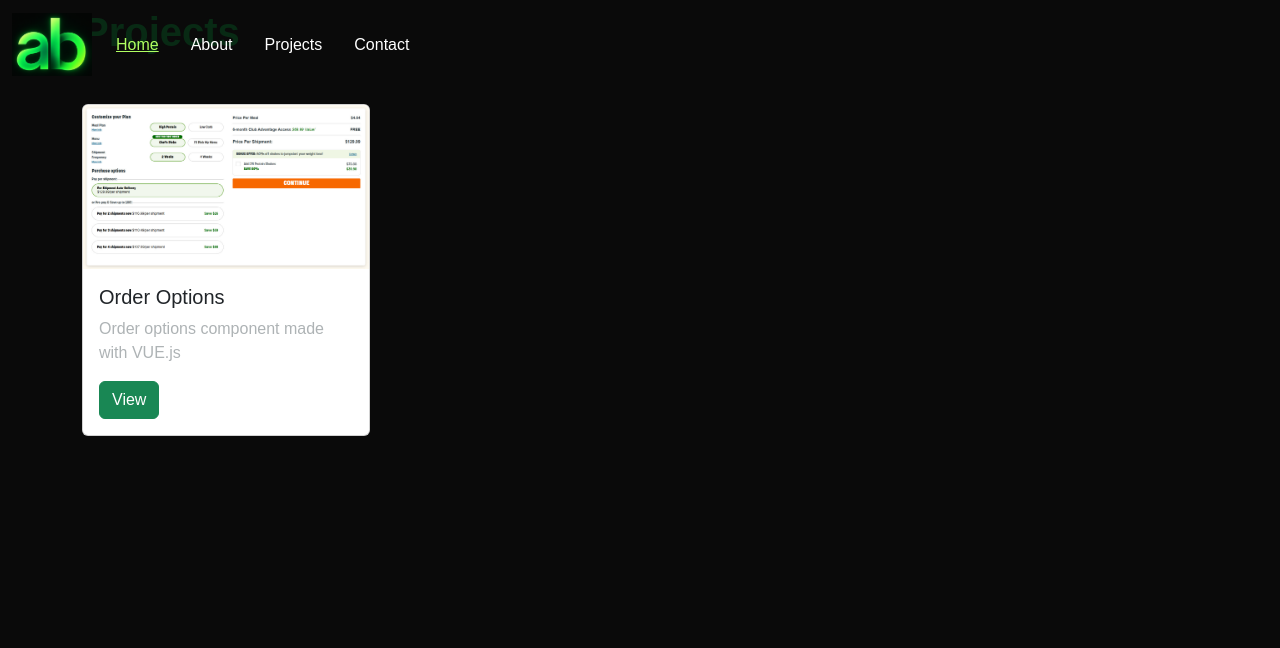
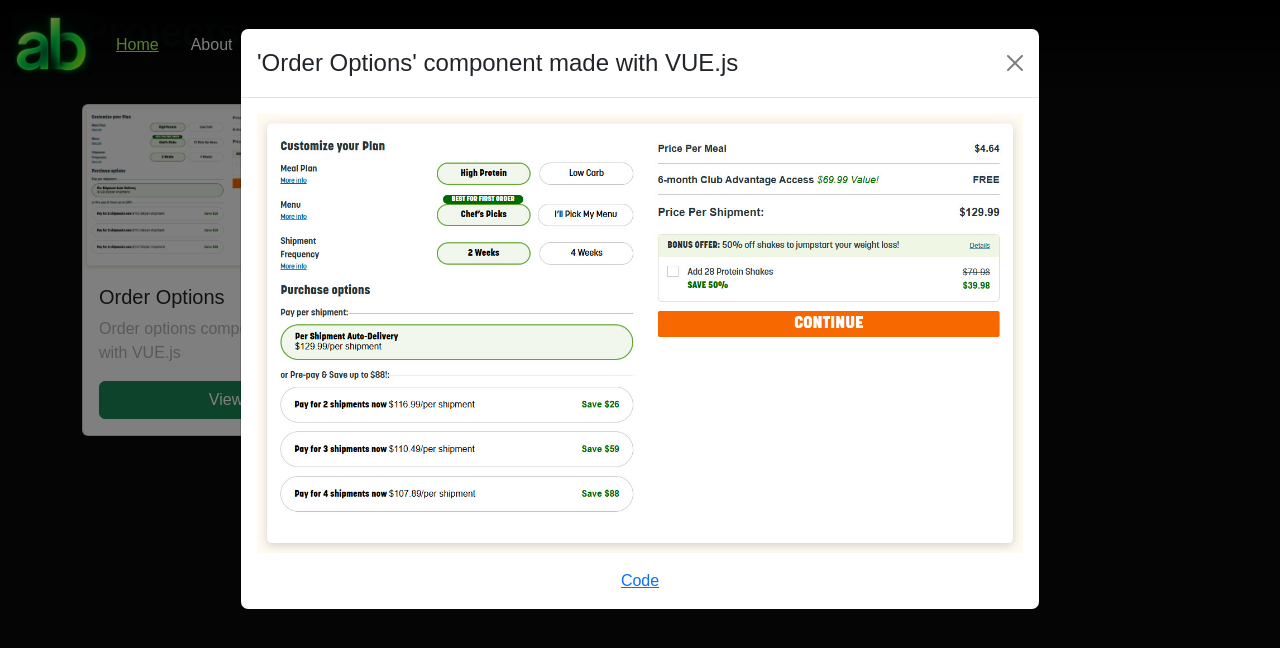
Before and after one commit to dzillo1/ab-site, a React (Vite) app in the folder portfolio/: page / in a window 1280 px wide. Both pictures are taken after a click on the button "View". Shown: the part 1720-2368 px from the top of the page. Built offline with nearby package versions, Linux system fonts and the light colour scheme; a web font is replaced by a local one.

Commit message:
edits css

```diff
--- a/portfolio/src/Components/Navbar.jsx
+++ b/portfolio/src/Components/Navbar.jsx
@@ -45,6 +45,8 @@ function Navbar() {
     return (
         <nav className='navbar navbar-expand-lg fixed-top'>
             <div className="container-fluid">
+
+
                 <a
                     className="navbar-brand"
                     href="#home"
@@ -64,6 +66,9 @@ function Navbar() {
                 >
                     <span className="d-block d-lg-none text-white">&#9776;</span>
                 </button>
+
+
+
 
                 <div
                     className={`collapse navbar-collapse ${isCollapsed ? '' : 'show'}`}
--- a/portfolio/src/Components/ProjectCard.jsx
+++ b/portfolio/src/Components/ProjectCard.jsx
@@ -1,19 +1,53 @@
+import { useState } from 'react';
 import Button from 'react-bootstrap/Button';
 import Card from 'react-bootstrap/Card';
+import Modal from 'react-bootstrap/Modal';
 import orderOptionsImage from '../assets/order-options.webp';
 
 function ProjectCard(){
+  const [show, setShow] = useState(false);
+  const handleClose = () => setShow(false);
+  const handleShow = () => setShow(true);
+
     return (
-        <Card className="project-card">
-          <Card.Img variant="top" src={orderOptionsImage} />
+      <>
+        <Card
+        className="project-card">
+          <a onClick={handleShow}>
+            <Card.Img
+            classname="card-img"
+            variant="top"
+            src={orderOptionsImage} />
             <Card.Body>
               <Card.Title>Order Options</Card.Title>
               <Card.Text>
                 Order options component made with VUE.js
               </Card.Text>
-            <Button variant="success">View</Button>
+              <Button variant="success w-100">View</Button>
             </Card.Body>
+          </a>
         </Card>
+
+        <Modal
+        size="lg"
+        show={show}
+        onHide={handleClose}
+        aria-labelledby="order-options-vue"
+        >
+        <Modal.Header closeButton>
+          <Modal.Title>'Order Options' component made with VUE.js</Modal.Title>
+        </Modal.Header>
+        <Modal.Body className="text-center">
+          <img
+          src={orderOptionsImage}
+          className="img-fluid mb-3"/>
+        <a href="https://github.com/dzillo1/ns-code/blob/main/VUE-comp/order-options.php"
+        target="_blank"
+        className="text-align-center">Code</a>
+        </Modal.Body>
+        </Modal>
+      </>
+
       );
 }
 
--- a/portfolio/src/Portfolio.css
+++ b/portfolio/src/Portfolio.css
@@ -8,8 +8,11 @@ html, body{
   font-family: "Sansation", sans-serif;
 }
 nav{
-  background-color: rgba(10, 10, 10, .8);
+  background:
+  linear-gradient(180deg, rgba(0, 0, 0, 1), rgba(0, 0, 0, 0) 100%),
+  linear-gradient(180deg, rgba(10, 10, 10, 0.9), rgba(10, 10, 10, .8) 100%);
 }
+
   .sansation-regular {
     font-family: "Sansation", sans-serif;
     font-weight: 400;
@@ -109,4 +112,19 @@ p{
 }
 .project-card{
   width:18rem;
+  cursor: pointer;
 }
+
+.project-card:hover{
+  box-shadow: 2px 2px 10px #b0ff61;
+}
+.project-card a{
+  text-decoration: none;
+  color:inherit;
+}
+
+@media(max-width:991px){
+  .navbar-collapse{
+
+  }
+}
```
Lines whose indentation alone changed are shown as unchanged.
